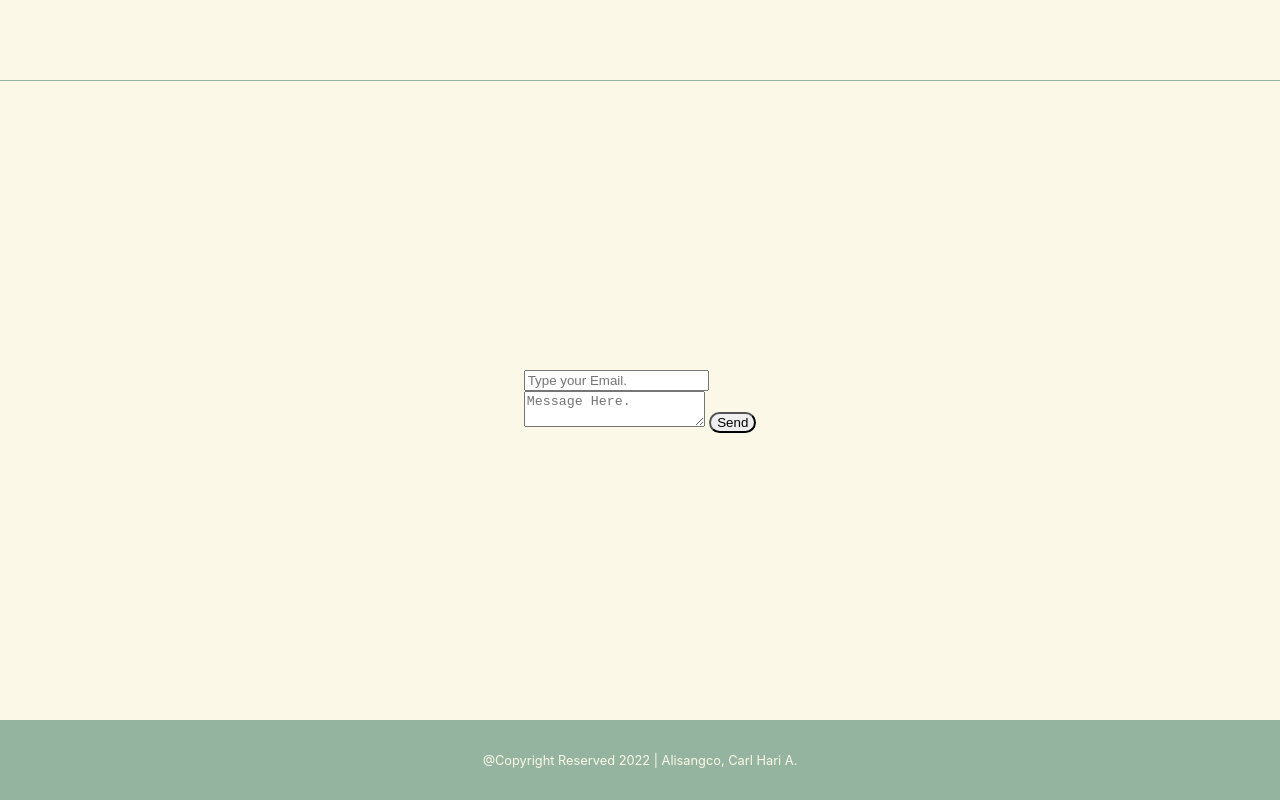
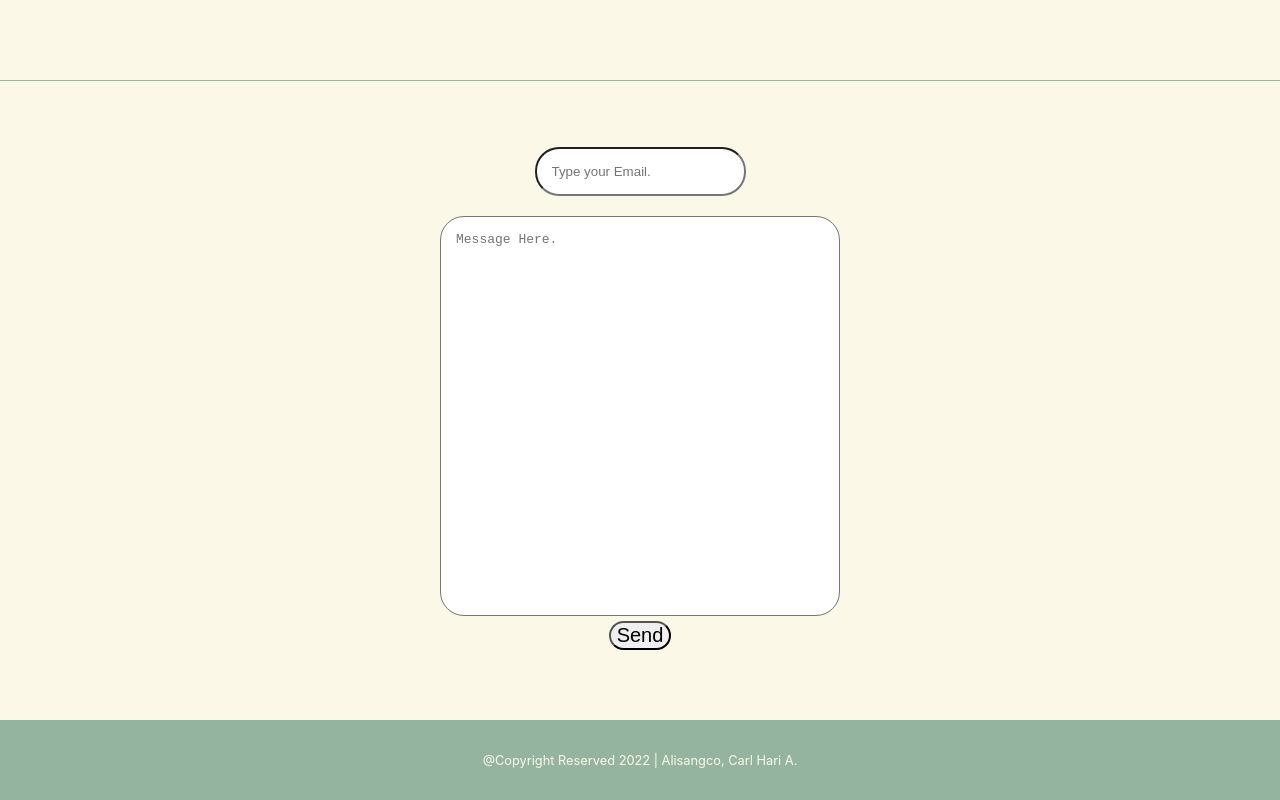
Before and after one commit to carlhari/Lemon-tech24.github.io, a plain HTML site: page index.html in a window 1280 px wide. Shown: the part 1985-2785 px from the top of the page. Drawn offline with nearby package versions, Linux system fonts and the light colour scheme.

Commit message:
section-4 changes

```diff
--- a/index.html
+++ b/index.html
@@ -6,8 +6,7 @@
     <meta http-equiv="X-UA-Compatible" content="IE=edge">
     <meta name="viewport" content="width=device-width, initial-scale=1.0">
     <link rel="stylesheet" href="style.css">
-    <script type="text/javascript" src="https://cdn.jsdelivr.net/npm/@emailjs/browser@3/dist/email.min.js"
-        defer></script>
+    <script type="text/javascript" src="https://cdn.jsdelivr.net/npm/@emailjs/browser@3/dist/email.min.js"defer></script>
     <script src="main.js" defer></script>
     <title>Portfolio | Alisangco</title>
 </head>
@@ -63,14 +62,11 @@
     <!-------------------------------------------------------------------->
     <section class="section-4" id="section-4">
         <form id="email-form">
-            <input name="email" type="email" placeholder="Type your Email."><br>
-            <textarea name="message" type="text" placeholder="Message Here."></textarea>
+            <input class = "email" name="email" type="email" placeholder="Type your Email."><br>
+            <textarea class="msg" name="message" type="text" placeholder="Message Here."></textarea>
             <button class="btn-submit" type="submit">Send</button>
         </form>
     </section>
-
-    <!---- api password: D8238D6AC103EE510C3E90A50796B72B67C0 --->
-    <!---- Security Token: 1bd593d9-c1f3-4867-9f7c-bd29ec16bd37 --->
 
     <!-------------------------------------------------------------------->
     <section class="footer">
--- a/style.css
+++ b/style.css
@@ -142,21 +142,28 @@ section{
 }
 
 .section-4 form{
-    display:inline-block;
+    display:flex;
+    align-items: center;
+    flex-direction: column;
 
 }
 .btn-submit{
+    margin:5px;
     border-radius:1.2rem;
+    font-size: 20px;
 }
 .email, .msg{
-    padding: 1rem;
+    padding: 15px;
     border-radius: 1.5rem;
 
 }
 
 .msg{
-    height: 20vh;
-    width: 30vh;
+    overflow-y:hidden;
+    height: 50vh;
+    width: 50vh;
+    resize:none;
+    font-size: 13px;
 }
 
 
```
